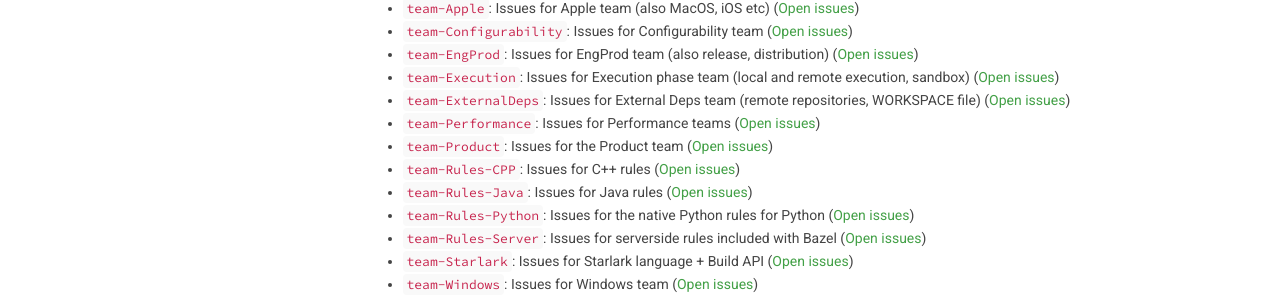
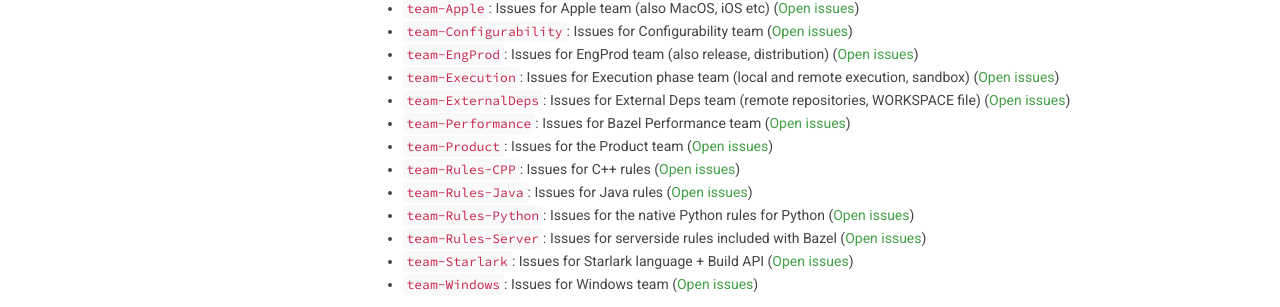
Before and after one commit to bazelbuild/bazel-website, a Jekyll site: the page built from maintainers-guide.md, in a window 1280 px wide and 900 px high, scrolled down 2821 px. Shown: the part 265-572 px from the top of the window. Built offline with Jekyll 4.4.1, drawn with Linux system fonts in a browser that asks for light colours; nearby versions of some CDN libraries; library files that are not in the unit come from our copies; comment, search, counter and statistics services are not loaded.

Commit message:
s/Performance/Bazel Performance/

```diff
--- a/maintainers-guide.md
+++ b/maintainers-guide.md
@@ -191,7 +191,7 @@
 * `team-ExternalDeps`: Issues for External Deps team (remote repositories,
   WORKSPACE file) ([Open
   issues](https://github.com/bazelbuild/bazel/labels/team-ExternalDeps))
-* `team-Performance`: Issues for Performance teams ([Open
+* `team-Performance`: Issues for Bazel Performance team ([Open
   issues](https://github.com/bazelbuild/bazel/labels/team-Performance))
 * `team-Product`: Issues for the Product team ([Open
   issues](https://github.com/bazelbuild/bazel/labels/team-Product))
```
